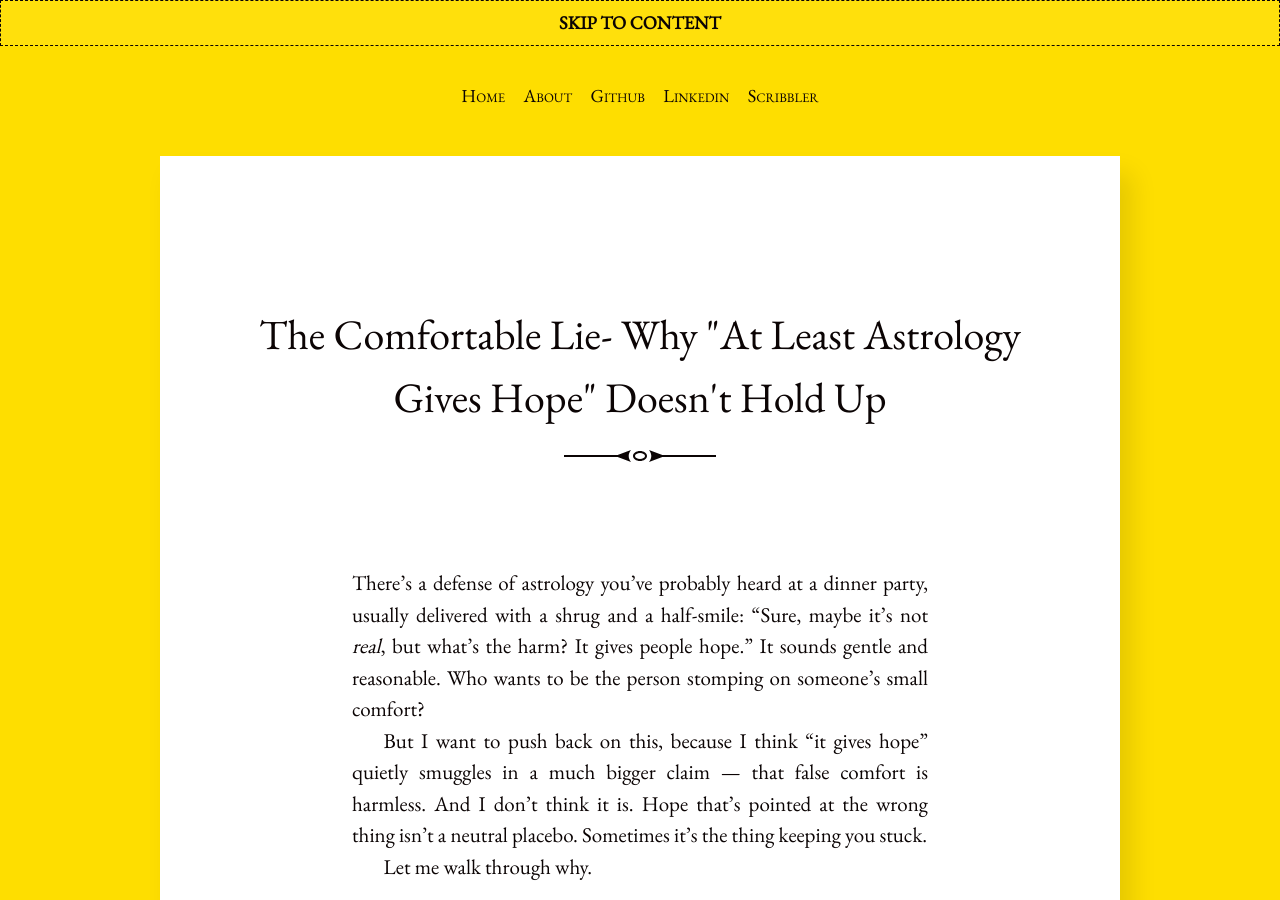
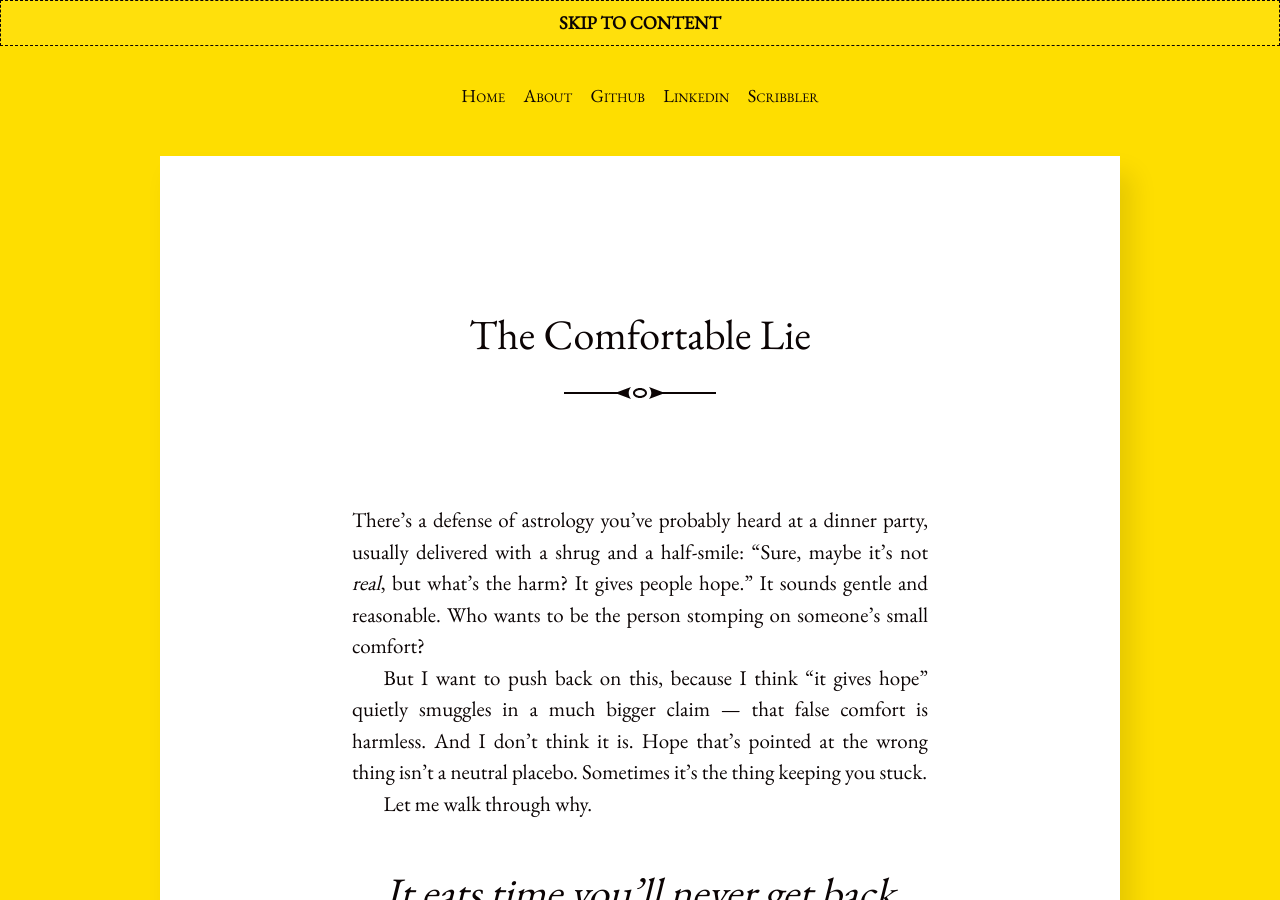
Before and after one commit to gopi-suvanam/gopi-suvanam.github.io, a Jekyll site: the page built from _posts/2026-06-08-Astrology-gives-hope.md, in a window 1280 px wide and 900 px high. Built offline with Jekyll 4.4.1, drawn with Linux system fonts in a browser that asks for light colours; some of the changed lines change nothing that is shown.

Commit message:
Update 2026-06-08-Astrology-gives-hope.md

```diff
--- a/_posts/2026-06-08-Astrology-gives-hope.md
+++ b/_posts/2026-06-08-Astrology-gives-hope.md
@@ -1,7 +1,7 @@
 ---
-title: The Comfortable Lie- Why "At Least Astrology Gives Hope" Doesn't Hold Up
+title: The Comfortable Lie
 layout: post
-description: You deserve hope that's true. And the good news is, it's available. It just doesn't come from the stars.
+description: Why "At Least Astrology Gives Hope" Doesn't Hold Up
 ---
 
 There's a defense of astrology you've probably heard at a dinner party, usually delivered with a shrug and a half-smile: "Sure, maybe it's not *real*, but what's the harm? It gives people hope." It sounds gentle and reasonable. Who wants to be the person stomping on someone's small comfort?
```
